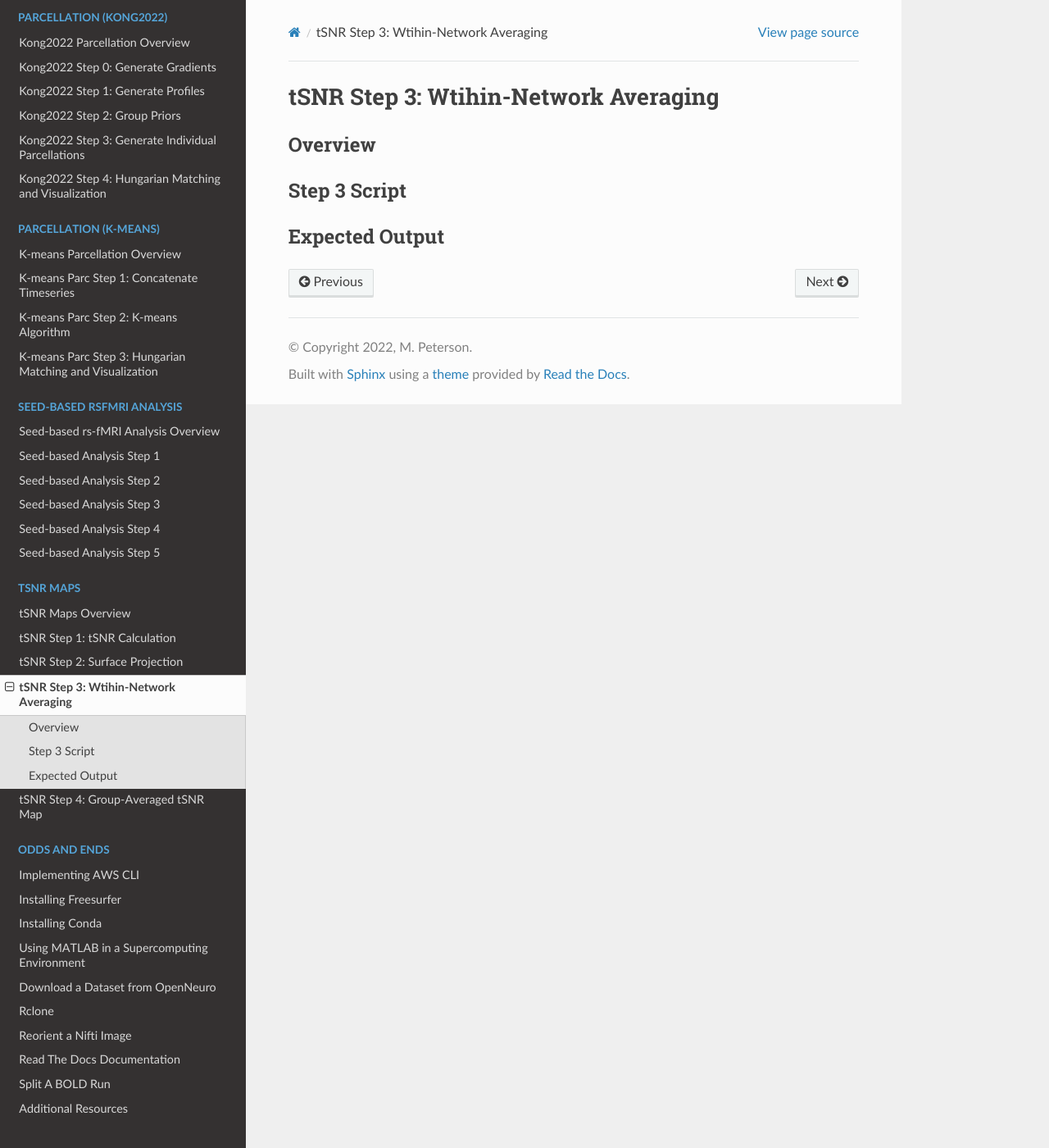
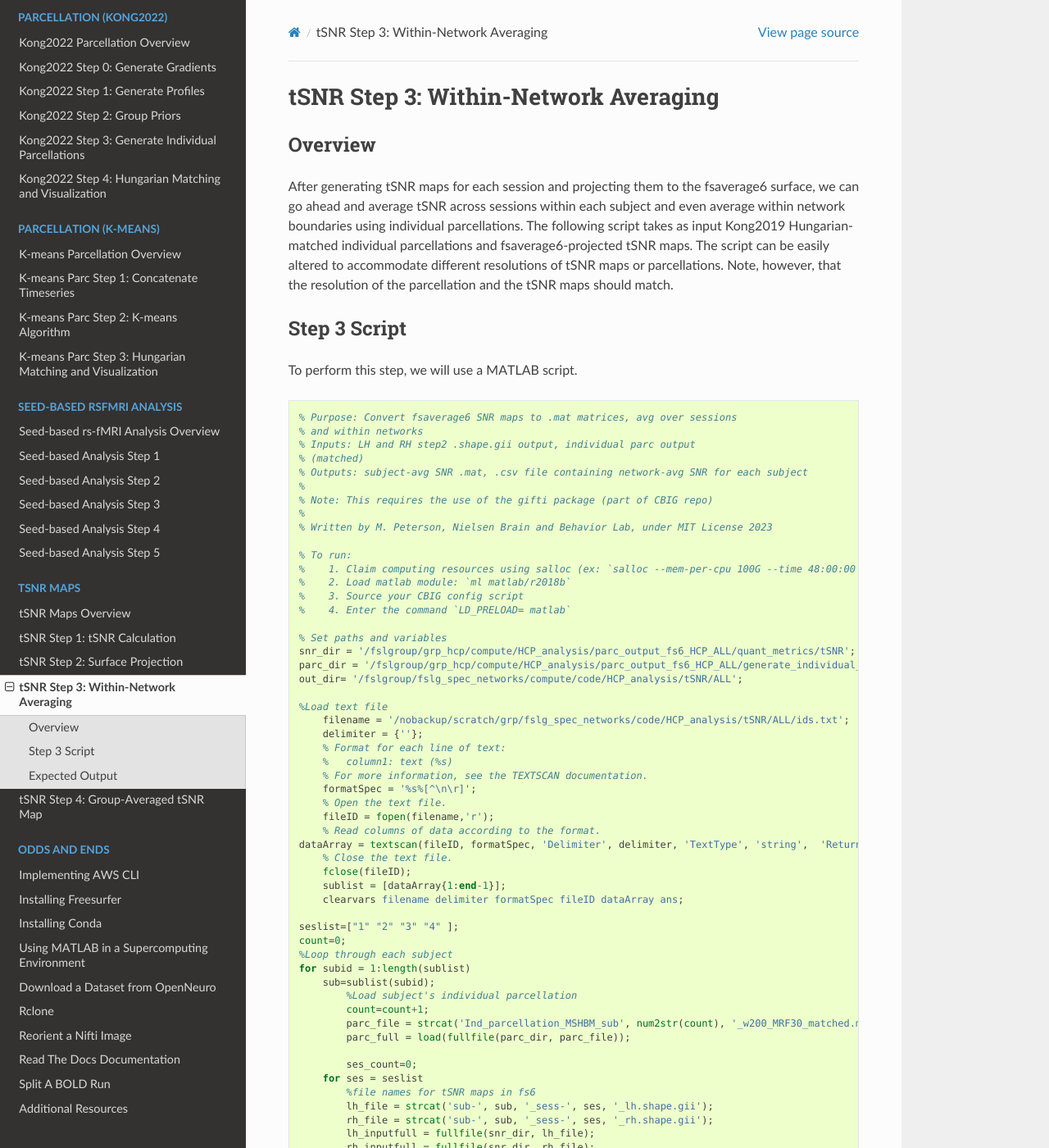
Before and after one commit to peter3200/NeuroDocs, a Sphinx documentation site: the page built from docs/source/tsnr/tsnr_3.rst, in a window 1280 px wide and 1400 px high. Shown: the whole window at 82% size. Built offline with Sphinx 7.4.7 and the Read the Docs theme 2.0.0, drawn with Linux system fonts in a browser that asks for light colours; some of the changed text lies outside the part shown.

Commit message:
Add files via upload

```diff
--- a/docs/source/tsnr/tsnr_3.rst
+++ b/docs/source/tsnr/tsnr_3.rst
@@ -1,11 +1,147 @@
-tSNR Step 3: Wtihin-Network Averaging
+tSNR Step 3: Within-Network Averaging
 =====================================
 
 Overview
 ********
 
+After generating tSNR maps for each session and projecting them to the fsaverage6 surface, we can go ahead and average tSNR across sessions within each subject and even average within network boundaries using individual parcellations. The following script takes as input Kong2019 Hungarian-matched individual parcellations and fsaverage6-projected tSNR maps. The script can be easily altered to accommodate different resolutions of tSNR maps or parcellations. Note, however, that the resolution of the parcellation and the tSNR maps should match.
+
 Step 3 Script
 *************
 
+To perform this step, we will use a MATLAB script.
+
+.. code-block:: matlab
+
+    % Purpose: Convert fsaverage6 SNR maps to .mat matrices, avg over sessions
+    % and within networks
+    % Inputs: LH and RH step2 .shape.gii output, individual parc output
+    % (matched)
+    % Outputs: subject-avg SNR .mat, .csv file containing network-avg SNR for each subject
+    %
+    % Note: This requires the use of the gifti package (part of CBIG repo)
+    %
+    % Written by M. Peterson, Nielsen Brain and Behavior Lab, under MIT License 2023
+
+    % To run:
+    %	 1. Claim computing resources using salloc (ex: `salloc --mem-per-cpu 100G --time 48:00:00 --x11`)
+    %	 2. Load matlab module: `ml matlab/r2018b`
+    %	 3. Source your CBIG config script
+    %	 4. Enter the command `LD_PRELOAD= matlab`
+
+    % Set paths and variables
+    snr_dir = '/fslgroup/grp_hcp/compute/HCP_analysis/parc_output_fs6_HCP_ALL/quant_metrics/tSNR';
+    parc_dir = '/fslgroup/grp_hcp/compute/HCP_analysis/parc_output_fs6_HCP_ALL/generate_individual_parcellations/ind_parcellation/test_set';
+    out_dir= '/fslgroup/fslg_spec_networks/compute/code/HCP_analysis/tSNR/ALL';
+
+    %Load text file
+        filename = '/nobackup/scratch/grp/fslg_spec_networks/code/HCP_analysis/tSNR/ALL/ids.txt';
+        delimiter = {''};
+        % Format for each line of text:
+        %   column1: text (%s)
+        % For more information, see the TEXTSCAN documentation.
+        formatSpec = '%s%[^\n\r]';
+        % Open the text file.
+        fileID = fopen(filename,'r');
+        % Read columns of data according to the format.
+    dataArray = textscan(fileID, formatSpec, 'Delimiter', delimiter, 'TextType', 'string',  'ReturnOnError', false);
+        % Close the text file.
+        fclose(fileID);
+        sublist = [dataArray{1:end-1}];
+        clearvars filename delimiter formatSpec fileID dataArray ans;
+
+    seslist=["1" "2" "3" "4" ];
+    count=0;
+    %Loop through each subject
+    for subid = 1:length(sublist)
+        sub=sublist(subid);
+            %Load subject's individual parcellation
+            count=count+1;
+            parc_file = strcat('Ind_parcellation_MSHBM_sub', num2str(count), '_w200_MRF30_matched.mat');
+            parc_full = load(fullfile(parc_dir, parc_file));
+
+            ses_count=0;
+        for ses = seslist
+            %file names for tSNR maps in fs6
+            lh_file = strcat('sub-', sub, '_sess-', ses, '_lh.shape.gii');
+            rh_file = strcat('sub-', sub, '_sess-', ses, '_rh.shape.gii');
+            lh_inputfull = fullfile(snr_dir, lh_file);
+            rh_inputfull = fullfile(snr_dir, rh_file);
+
+            %check if file exists before proceeding to load and avg
+            if isfile(lh_inputfull)
+                ses_count=ses_count+1;
+                %load gifti files
+                lh_gifti = gifti(char(lh_inputfull));
+                rh_gifti = gifti(char(rh_inputfull));
+
+                %save activation data in matrix format
+                lh_labels = lh_gifti.cdata
+                rh_labels = rh_gifti.cdata
+
+            else
+            end
+
+            if ses_count==1
+                comb_left = lh_labels;
+                comb_right = rh_labels;
+
+            elseif ses_count>1
+                comb_left = cat(3, comb_left, lh_labels);
+                comb_right= cat(3, comb_right, rh_labels);
+            else
+            end
+        end
+
+        %Avg within subject
+        avg_left = mean(comb_left,3);
+        avg_right = mean(comb_right,3);
+
+        %save ind avg output
+        if(~exist(out_dir))
+            mkdir(out_dir);
+        end
+        save(fullfile(snr_dir, strcat('sub-', sub, '_AVG_SNR_FS6.mat')), 'avg_left','avg_right');
+
+
+        %Avg. within-network SNR for each subject
+        for network = 1:17
+
+            %Find indices for parc where Network = $network and take average in SNR (LH and RH
+            %separately)
+            lh_SNR_avg = mean(avg_left(parc_full.lh_labels == network));
+            rh_SNR_avg = mean(avg_right(parc_full.rh_labels == network));
+
+            %Append subject and network avg SNR to array (LH and RH separately)
+            if network == 1
+                subject_array = {sub, network, lh_SNR_avg, rh_SNR_avg};
+            else
+                added_array = {sub, network, lh_SNR_avg, rh_SNR_avg};
+                subject_array = vertcat(subject_array, added_array);
+            end
+        end
+
+        %Append subject array of network-avg SNR to group array
+        if count ==1
+            group_array = subject_array;
+        else
+            group_array = vertcat(group_array, subject_array);
+        end
+
+    end
+
+    %Save out group array of network avg SNR to .csv
+    % Create a table from the array
+    table_data = array2table(group_array, 'VariableNames', {'SUBJID', 'Network', 'LH_AVG_SNR', 'RH_AVG_SNR'});
+
+    % Define the filename for the .csv file
+    filename = fullfile(out_dir, 'HCP_Network_AVG_SNR_230614.csv');
+
+    % Write the table to a .csv file
+    writetable(table_data, filename);
+
 Expected Output
 ***************
+
+* A .csv file containing network-averaged tSNR values for each subject for 17 networks
+* A .mat file for each subject with the averaged tSNR values (averaged across sessions)
```
